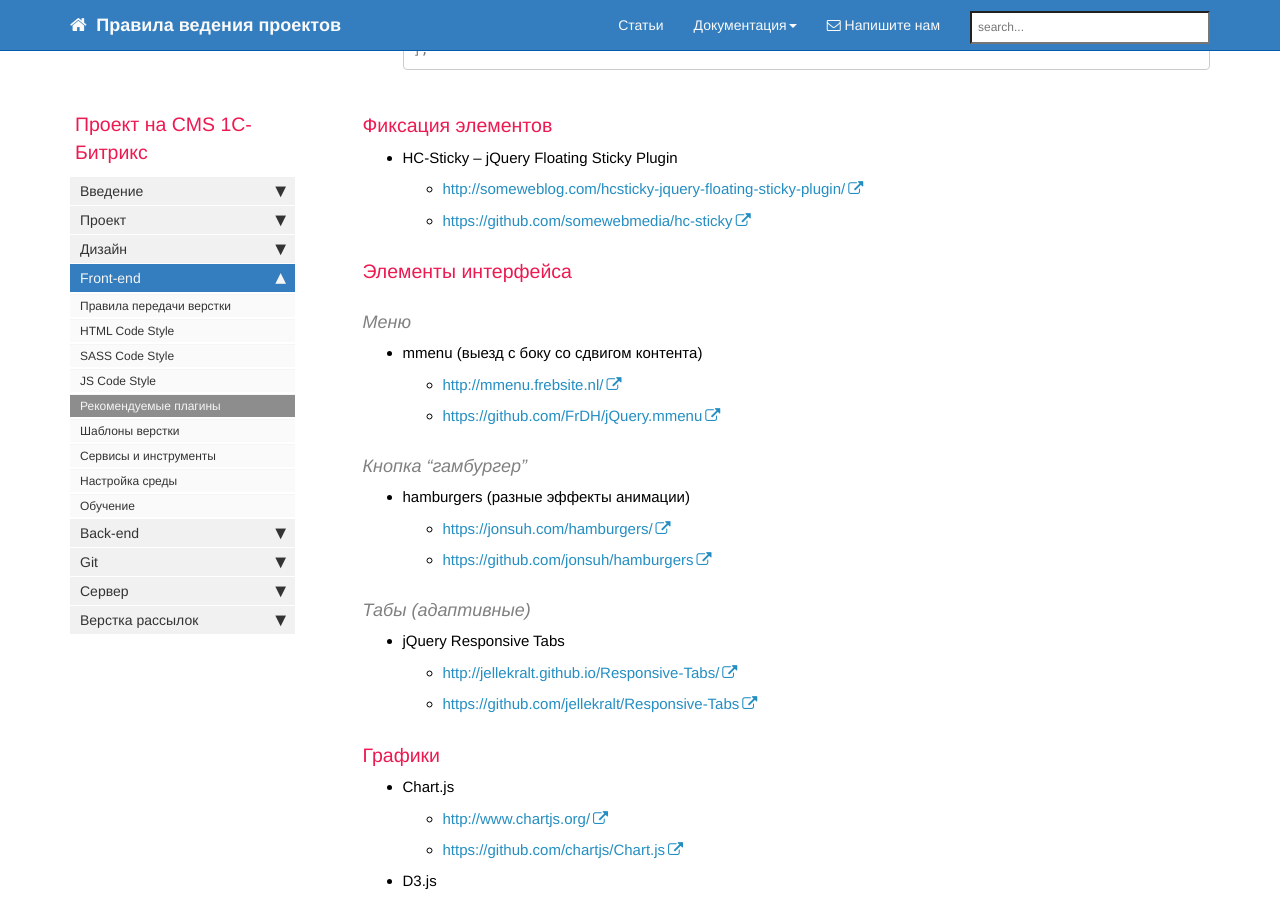
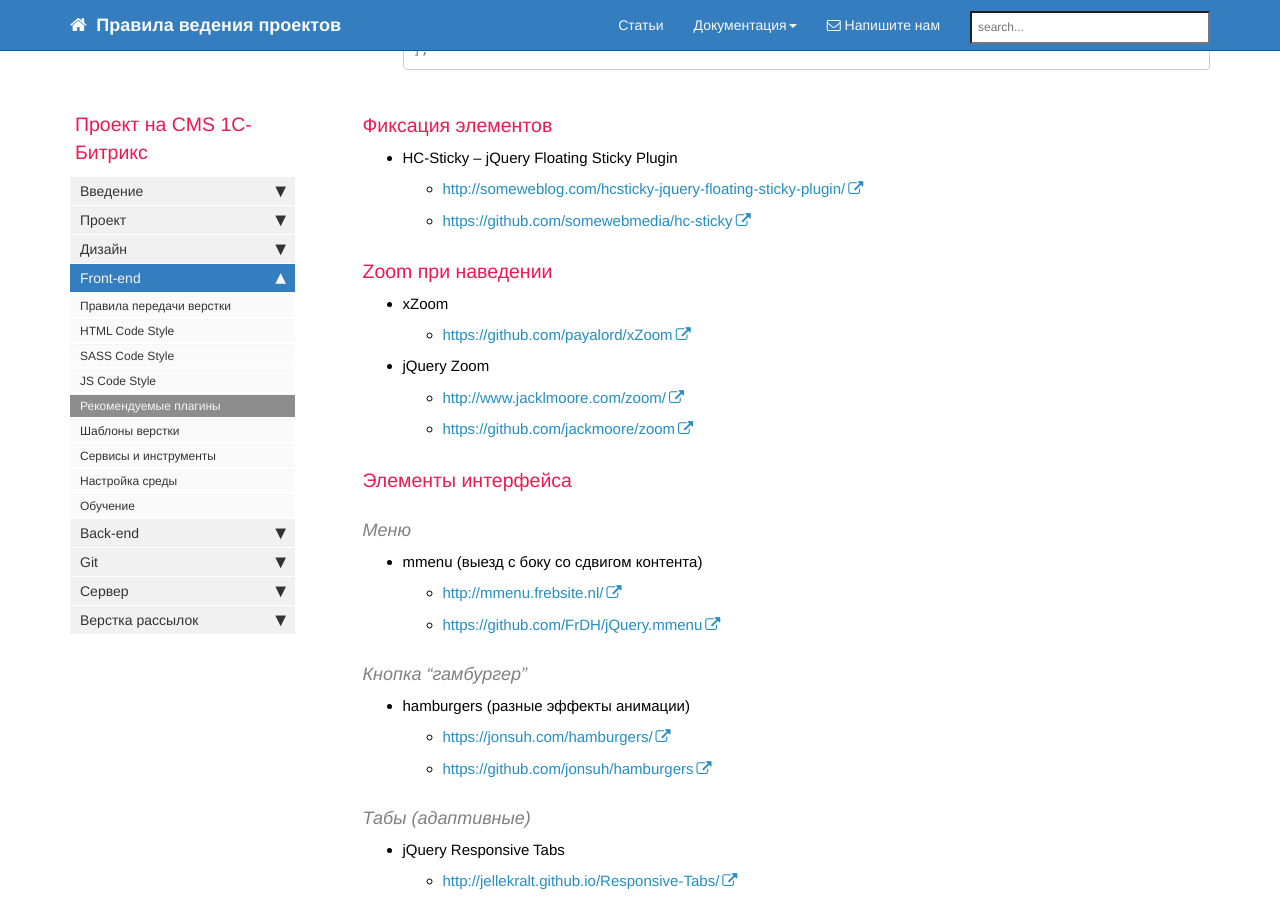
Before and after one commit to gdecider/gdecider.github.io, a Jekyll site: the page built from pages/bx/bx_front-recomend-plugins.md, in a window 1280 px wide and 900 px high, scrolled down 6856 px. Built offline with Jekyll 4.4.1, drawn with Linux system fonts in a browser that asks for light colours; nearby versions of some CDN libraries; comment, search, counter and statistics services are not loaded.

Commit message:
Update bx_front-recomend-plugins.md

```diff
--- a/pages/bx/bx_front-recomend-plugins.md
+++ b/pages/bx/bx_front-recomend-plugins.md
@@ -390,6 +390,18 @@ toc: false
 
   * [https://github.com/somewebmedia/hc-sticky](https://github.com/somewebmedia/hc-sticky)
 
+### Zoom при наведении
+
+* xZoom
+
+  * [https://github.com/payalord/xZoom](https://github.com/payalord/xZoom)
+
+* jQuery Zoom
+
+  * [http://www.jacklmoore.com/zoom/](http://www.jacklmoore.com/zoom/)
+
+  * [https://github.com/jackmoore/zoom](https://github.com/jackmoore/zoom)
+
 ### Элементы интерфейса
 
 #### Меню
```
